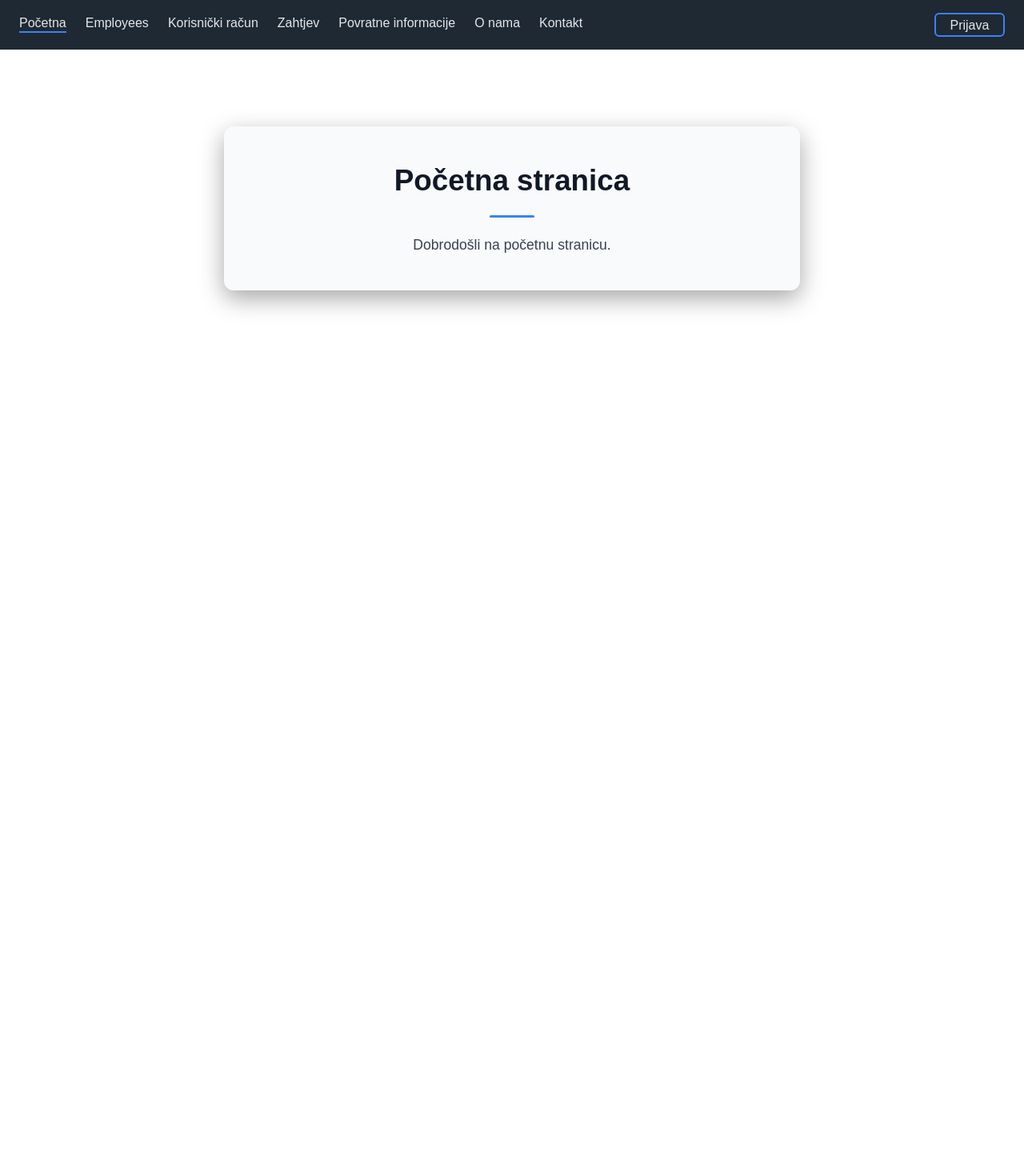
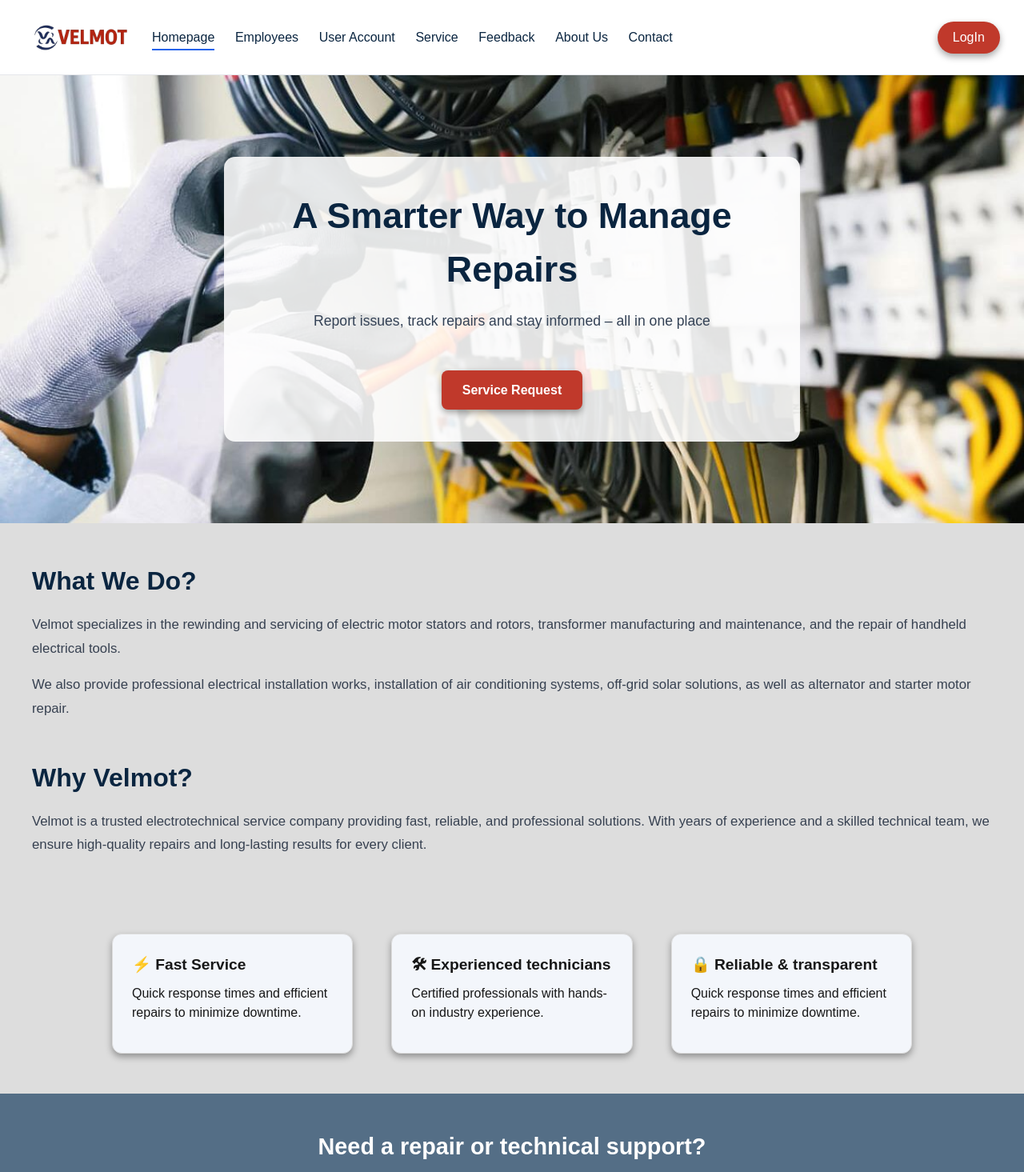
Before and after one commit to martavukovic/Velmot, a Next.js app: page / in a window 1280 px wide. Shown: the top 1465 px of the page at 80% size. Before the commit the page ends 800 px from the top, so only its background shows below. Built offline with nearby package versions, Linux system fonts and the light colour scheme.

Commit message:
Creating homepage

```diff
--- /dev/null
+++ b/src/app/Home.module.css
@@ -0,0 +1,270 @@
+/* pages.css */
+
+/* wrapper – centriran */
+.page {
+  max-width: 720px;
+  margin: 4rem auto;
+  padding: 2.5rem 2rem;
+  text-align: center;
+
+  background-color: #f9fafb; /* svijetla kartica */
+  border-radius: 12px;
+  box-shadow: 0 10px 30px rgba(0, 0, 0, 0.35);
+}
+
+/* naslov */
+.page h1 {
+  font-size: 2.3rem;
+  font-weight: 600;
+  margin-bottom: 1.2rem;
+  color: #111827;
+}
+
+/* underline ispod naslova */
+.page h1::after {
+  content: "";
+  display: block;
+  width: 56px;
+  height: 3px;
+  margin: 1rem auto 0;
+  background-color: #3b82f6; /* ista plava kao navbar */
+  border-radius: 2px;
+}
+
+/* tekst */
+.page p {
+  font-size: 1.1rem;
+  line-height: 1.8;
+  color: #374151;
+}
+
+/* razmak između paragrafa */
+.page p + p {
+  margin-top: 1.2rem;
+}
+
+.employeeName {
+  color: #1f2933; /* tamno plava kao navbar */
+  font-size: 2rem;
+  font-weight: 600;
+}
+
+.page ul {
+  list-style: none;
+  padding: 0;
+  margin-top: 1.5rem;
+}
+
+.page ul li {
+  margin-bottom: 0.8rem;
+}
+
+.page ul li a {
+  color: #1d4ed8; /* tamno plava */
+  font-weight: 500;
+  text-decoration: none;
+  transition: color 0.3s ease;
+}
+
+.page ul li a:hover {
+  color: #3b82f6; /* svjetlija plava na hover */
+  text-decoration: underline;
+}
+
+.home_img{
+  width: 100vw;
+  height: 100%;
+}
+
+.hero {
+  width: 100vw;
+  height: 65vh;
+  background-size: cover;
+  background-position: center;
+  display: flex;
+  align-items: center;
+  justify-content: center;
+}
+
+.heroOverlay {
+  background: rgba(255, 255, 255, 0.88);
+  padding: 2.5rem;
+  max-width: 720px;
+  border-radius: 14px;
+  color: #0a2540;
+
+  display: flex;
+  flex-direction: column;
+  align-items: center;   /* 🔑 centriranje */
+  text-align: center;    /* 🔑 tekst u sredinu */
+}
+
+
+/* OVDJE MORAŠ BITI EKSPLICITAN */
+.heroOverlay h1 {
+  font-size: 2.6rem;
+  font-weight: 700;
+  color: #0a2540; /* override global foreground */
+  margin-bottom: 1rem;
+}
+
+.heroOverlay p {
+  font-size: 1.1rem;
+  color: #334155;
+  line-height: 1.6;
+  margin-bottom: 1.5rem;
+}
+
+.heroOverlay button {
+  background: #c0392b;
+  color: #ffffff;
+  padding: 0.8rem 1.6rem;
+  border-radius: 8px;
+  font-weight: 600;
+  cursor: pointer;
+  margin-top: 1.5rem;
+  box-shadow: 0 4px 8px rgba(0, 0, 0, 0.35);
+}
+
+
+/* MAIN */
+.container {
+  max-width: 100%;
+  margin: auto;
+  padding: 3rem 2.5rem;
+  background-color: #ddd;
+}
+
+.container section {
+  margin-bottom: 3rem;
+  color: #0a2540;
+}
+
+.container h2 {
+  font-size: 2rem;
+  font-weight: 700;
+  color: #0a2540;
+  margin-bottom: 1rem;
+}
+
+.container p {
+  font-size: 1.05rem;
+  line-height: 1.75;
+  color: #374151;
+}
+
+.container p + p {
+  margin-top: 1rem;
+}
+
+/* CARDS */
+.cards {
+  display: grid;
+  gap: 3rem;
+  box-shadow: 1;
+  max-width: 1000px;
+  align-items: flex-end;
+  margin-bottom: 50px;
+}
+
+.card {
+  background: #f3f6fb;
+  padding: 1.5rem;
+  border-radius: 12px;
+  border: 1px solid #ddd;
+  box-shadow: 0 4px 8px rgba(0, 0, 0, 0.35);
+  height: 150px;
+}
+
+.cards h3 {
+  font-size: 1.2rem;
+  font-weight: 600;
+  margin-bottom: 10px;
+}
+
+.allcards {
+  background-color: #ddd;
+  display: grid;
+  justify-content: space-evenly;
+}
+
+/* CTA */
+.cta {
+  background: #546e86;
+  color: white;
+  padding: 2.5rem;
+  display: flex;              /* 🔑 */
+  flex-direction: column;     /* 🔑 */
+  align-items: center;        /* 🔑 */
+  text-align: center;
+}
+
+.cta h2 {
+  font-size: 1.8rem;
+  font-weight: 600;
+  margin: 5px;
+}
+
+.cta p {
+  font-size: 1.2rem;
+}
+
+.cta button {
+  font-size: 1.2rem;
+  margin-top: 2rem;
+  background: #c0392b;
+  color: white;
+  border: none;
+  padding: 0.8rem 1.5rem;
+  border-radius: 6px;
+  cursor: pointer;
+  box-shadow: 0 4px 8px rgba(0, 0, 0, 0.35);
+  justify-items: center;
+}
+
+/* FOOTER */
+.footer {
+  padding: 3rem 1.5rem;
+  text-align: center;
+  background: #f9fbfd;
+}
+
+.footer span {
+  display: block;
+  margin-top: 2rem;
+  color: #777;
+}
+
+.footer h3 {
+  font-size: 1.3rem;
+  font-weight: 600;
+  margin-bottom: 10px;
+}
+
+/* DESKTOP */
+@media (min-width: 768px) {
+  .hero {
+    height: 70vh;
+  }
+
+  .cards {
+    grid-template-columns: repeat(3, 1fr);
+  }
+
+  .heroOverlay h1 {
+    font-size: 2.8rem;
+  }
+}
+
+@media (max-width: 768px) {
+  .cards {
+    max-width: 320px;      /* 🔑 uža grupa kartica */
+    margin: 0 auto 50px;   /* centriraj */
+    gap: 1.5rem;
+  }
+
+  .card {
+    height: auto;          /* da se ne reže tekst */
+    padding: 1.2rem;
+  }
+}
--- a/src/app/components/navbar/navbar.jsx
+++ b/src/app/components/navbar/navbar.jsx
@@ -1,73 +1,76 @@
 "use client";
 
+import { useState } from "react";
 import Link from "next/link";
 import { usePathname } from "next/navigation";
 import styles from "./navbar.module.css";
+import Image from "next/image";
+
 
 export default function Navbar() {
   const pathname = usePathname();
+  const [open, setOpen] = useState(false);
 
   const isActive = (href) => pathname === href;
 
-  return (
-    <nav className={styles.navbar}>
-      <Link
-        href="/"
-        className={isActive("/") ? styles.active : ""}
-      >
-        Početna
-      </Link>
+  const NavLinks = ({ mobile = false }) => (
+    <>
+      <Link href="/" className={isActive("/") ? styles.active : ""}>Homepage</Link>
+      <Link href="/employees" className={isActive("/employees") ? styles.active : ""}>Employees</Link>
+      <Link href="/useraccount" className={isActive("/useraccount") ? styles.active : ""}>User Account</Link>
+      <Link href="/servicerequest" className={isActive("/servicerequest") ? styles.active : ""}>Service</Link>
+      <Link href="/feedback" className={isActive("/feedback") ? styles.active : ""}>Feedback</Link>
+      <Link href="/about" className={isActive("/about") ? styles.active : ""}>About Us</Link>
+      <Link href="/contact" className={isActive("/contact") ? styles.active : ""}>Contact</Link>
 
       <Link
-        href="/employees"
-        className={isActive("/employees") ? styles.active : ""}
+        href="/signin"
+        className={`${styles.signin} ${
+          isActive("/signin") ? styles.activeButton : ""
+        }`}
       >
-        Employees
+        LogIn
       </Link>
+    </>
+  );
 
-      <Link
-        href="/useraccount"
-        className={isActive("/useraccount") ? styles.active : ""}
-      >
-        Korisnički račun
-      </Link>
+  return (
+    <header className={styles.navbar}>
+      <div className={styles.inner}>
+        <div className={styles.logo}>
+          <Image
+            src="/images/Velmot_logo.png"
+            alt="Velmot logo"
+            width={140}
+            height={40}
+            priority
+          />
+        </div>
 
-      <Link
-        href="/servicerequest"
-        className={isActive("/servicerequest") ? styles.active : ""}
-      >
-        Zahtjev
-      </Link>
 
-      <Link
-        href="/feedback"
-        className={isActive("/feedback") ? styles.active : ""}
-      >
-        Povratne informacije
-      </Link>
+        {/* DESKTOP */}
+        <nav className={styles.links}>
+          <NavLinks />
+        </nav>
 
-      <Link
-        href="/about"
-        className={isActive("/about") ? styles.active : ""}
-      >
-        O nama
-      </Link>
+        {/* HAMBURGER */}
+        <button
+          className={styles.hamburger}
+          onClick={() => setOpen(!open)}
+          aria-label="Toggle menu"
+        >
+          <span />
+          <span />
+          <span />
+        </button>
+      </div>
 
-      <Link
-        href="/contact"
-        className={isActive("/contact") ? styles.active : ""}
-      >
-        Kontakt
-      </Link>
-
-      <Link
-      href="/signin"
-      className={`${styles.signin} ${
-      isActive("/signin") ? styles.activeButton : ""}`}
-      >
-        Prijava
-      </Link>
-
-    </nav>
+      {/* MOBILE MENU */}
+      {open && (
+        <div className={styles.mobileMenu}>
+          <NavLinks mobile />
+        </div>
+      )}
+    </header>
   );
 }
--- a/src/app/components/navbar/navbar.module.css
+++ b/src/app/components/navbar/navbar.module.css
@@ -1,66 +1,116 @@
 .navbar {
-  display: flex;
-  align-items: center; /* svi u istoj liniji */
-  gap: 1.5rem;
-  background-color: #1f2933;
-  padding: 1rem 1.5rem;
+  background: #ffffff;
+  border-bottom: 1px solid #e5e7eb;
+  position: sticky;
+  top: 0;
+  z-index: 100;
 }
 
-/* SVI LINKOVI */
-.navbar a {
-  color: #e5e7eb;
+.inner {
+  padding: 0;
+  display: flex;
+  align-items: center;
+  justify-content: space-between;
+  margin: 0 30px;
+}
+
+
+/* LOGO */
+.logo {
+  font-size: 1.6rem;
+  font-weight: 700;
+  color: #0a2540;
+}
+
+/* LINKS */
+.links {
+  display: flex;
+  align-items: center;
+  gap: 1.6rem;
+  justify-content: flex-start;
+  margin-left: 20px;
+
+  flex: 1; /* 🔑 OVO FALI */
+}
+
+
+.links a {
   text-decoration: none;
+  color: #0a2540;
   font-weight: 500;
   position: relative;
-  padding-bottom: 4px;
-  line-height: 1;
 }
 
-/* hover */
-.navbar a:hover {
-  color: white;
+.active {
+  color: #2563eb;
 }
 
-/* ACTIVE LINK */
-.active {
-  color: #ffffff;
-  font-weight: 600;
-}
-
-/* linija ispod aktivnog linka */
 .active::after {
   content: "";
   position: absolute;
   left: 0;
-  bottom: 0;
+  bottom: -4px;
   width: 100%;
   height: 2px;
-  background-color: #3b82f6;
+  background: #2563eb;
 }
 
-/* ===== PRIJAVA / ODJAVA GUMB ===== */
+/* SIGN IN BUTTON */
 .signin {
-  margin-left: auto; /* gurne desno */
-  display: flex;
-  align-items: center;
-  padding: 0.35rem 1.1rem;
-  border: 2px solid #3b82f6;
-  border-radius: 6px;
+  margin-left: auto; /* 🔑 gura SAMO login skroz desno */
+  padding: 0.5rem 1.2rem;
+  border-radius: 999px;
+  background: #c0392b;
+  color: white !important;
   font-weight: 600;
-  color: #3b82f6;
-  background-color: transparent;
-  line-height: 1;
-  cursor: pointer;
-  transition: background-color 0.2s ease, color 0.2s ease;
+  text-decoration: none;
+  box-shadow: 0 4px 8px rgba(0, 0, 0, 0.35);
 }
 
-/* hover samo za gumb */
-.signin:hover {
-  background-color: #3b82f6;
-  color: #ffffff;
+
+.activeButton {
+  box-shadow: 0 0 0 2px rgba(192, 57, 43, 0.4);
 }
 
-/* makni underline ispod gumba */
-.signin::after {
+/* HAMBURGER */
+.hamburger {
   display: none;
+  flex-direction: column;
+  gap: 5px;
+  background: none;
+  border: none;
+  cursor: pointer;
 }
+
+.hamburger span {
+  width: 24px;
+  height: 3px;
+  background: #0a2540;
+  border-radius: 2px;
+}
+
+/* MOBILE MENU */
+.mobileMenu {
+  display: flex;
+  flex-direction: column;
+  gap: 1.2rem;
+  padding: 1.5rem;
+  background: white;
+  border-top: 1px solid #e5e7eb;
+}
+
+.mobileMenu a {
+  font-size: 1.1rem;
+  color: #0a2540;
+}
+
+/* RESPONSIVE */
+@media (max-width: 768px) {
+  .links {
+    display: none;
+  }
+
+  .hamburger {
+    display: flex;
+  }
+}
--- a/src/app/employees/[id]/page.jsx
+++ b/src/app/employees/[id]/page.jsx
@@ -1,5 +1,5 @@
 "use client";
-import "../../pages.css";
+import "../../Home.module.css";
 import { useParams } from "next/navigation";
 import { useEffect, useState } from "react";
 
--- a/src/app/globals.css
+++ b/src/app/globals.css
@@ -12,15 +12,15 @@
   --font-mono: var(--font-geist-mono);
 }
 
-@media (prefers-color-scheme: dark) {
+/*@media (prefers-color-scheme: dark) {
   :root {
     --background: #0a0a0a;
     --foreground: #ededed;
   }
-}
+}*/
 
 main {
-  padding: 2rem;
+  /* padding: 2rem; */
 }
 
 
--- a/src/app/layout.jsx
+++ b/src/app/layout.jsx
@@ -1,5 +1,5 @@
 import Navbar from "./components/navbar/navbar";
-import "./pages.css"
+import "./Home.module.css"
 import "./globals.css";
 
 export default function RootLayout({ children }) {
--- a/src/app/page.jsx
+++ b/src/app/page.jsx
@@ -1,8 +1,85 @@
-export default function HomePage() {
+import Image from "next/image";
+import styles from "./Home.module.css";
+
+export default function Home() {
   return (
-    <div className="page">
-      <h1>Početna stranica</h1>
-      <p>Dobrodošli na početnu stranicu.</p>
-    </div>
+    <>
+      {/* HERO SECTION */}
+      <section
+        className={styles.hero}
+        style={{ backgroundImage: "url('/images/homepage.jpg')" }}
+      >
+        <div className={styles.heroOverlay}>
+          <h1>A Smarter Way to Manage Repairs</h1>
+          <p>
+            Report issues, track repairs and stay informed – all in one place
+          </p>
+          <button>Service Request</button>
+        </div>
+      </section>
+
+      {/* CONTENT */}
+      <main className={styles.container}>
+        <section>
+          <h2>What We Do?</h2>
+          <p>
+            Velmot specializes in the rewinding and servicing of electric motor
+            stators and rotors, transformer manufacturing and maintenance, and
+            the repair of handheld electrical tools.
+          </p>
+          <p>
+            We also provide professional electrical installation works,
+            installation of air conditioning systems, off-grid solar solutions,
+            as well as alternator and starter motor repair.
+          </p>
+        </section>
+
+        <section>
+          <h2>Why Velmot?</h2>
+          <p>
+            Velmot is a trusted electrotechnical service company providing fast,
+            reliable, and professional solutions. With years of experience and
+            a skilled technical team, we ensure high-quality repairs and
+            long-lasting results for every client.
+          </p>
+        </section>
+      </main>
+
+        {/* CARDS */}
+        <div className={styles.allcards}>
+          <section className={styles.cards}>
+            <div className={styles.card}>
+              <h3>⚡ Fast Service</h3>
+              <p>Quick response times and efficient repairs to minimize downtime.</p>
+            </div>
+
+            <div className={styles.card}>
+              <h3>🛠 Experienced technicians</h3>
+              <p>Certified professionals with hands-on industry experience.</p>
+            </div>
+
+            <div className={styles.card}>
+              <h3>🔒 Reliable & transparent</h3>
+              <p>Quick response times and efficient repairs to minimize downtime.</p>
+            </div>
+          </section>
+        </div>
+
+      {/* CTA */}
+      <section className={styles.cta}>
+        <h2>Need a repair or technical support?</h2>
+        <p>Submit a service request and our team will get back to you quickly.</p>
+        <button>Request a Service</button>
+      </section>
+
+      {/* FOOTER */}
+      <footer className={styles.footer}>
+        <h3>Contact info:</h3>
+        <p>Address: Put Piketa 8b, Sinj, Croatia</p>
+        <p>Phone: +385 95 9400 094</p>
+        <p>Email: velmot@net.hr</p>
+        <span>© 2026 Velmot – All rights reserved</span>
+      </footer>
+    </>
   );
 }
--- a/src/app/pages.css
+++ /dev/null
@@ -1,72 +0,0 @@
-/* pages.css */
-
-/* wrapper – centriran */
-.page {
-  max-width: 720px;
-  margin: 4rem auto;
-  padding: 2.5rem 2rem;
-  text-align: center;
-
-  background-color: #f9fafb; /* svijetla kartica */
-  border-radius: 12px;
-  box-shadow: 0 10px 30px rgba(0, 0, 0, 0.35);
-}
-
-/* naslov */
-.page h1 {
-  font-size: 2.3rem;
-  font-weight: 600;
-  margin-bottom: 1.2rem;
-  color: #111827;
-}
-
-/* underline ispod naslova */
-.page h1::after {
-  content: "";
-  display: block;
-  width: 56px;
-  height: 3px;
-  margin: 1rem auto 0;
-  background-color: #3b82f6; /* ista plava kao navbar */
-  border-radius: 2px;
-}
-
-/* tekst */
-.page p {
-  font-size: 1.1rem;
-  line-height: 1.8;
-  color: #374151;
-}
-
-/* razmak između paragrafa */
-.page p + p {
-  margin-top: 1.2rem;
-}
-
-.employeeName {
-  color: #1f2933; /* tamno plava kao navbar */
-  font-size: 2rem;
-  font-weight: 600;
-}
-
-.page ul {
-  list-style: none;
-  padding: 0;
-  margin-top: 1.5rem;
-}
-
-.page ul li {
-  margin-bottom: 0.8rem;
-}
-
-.page ul li a {
-  color: #1d4ed8; /* tamno plava */
-  font-weight: 500;
-  text-decoration: none;
-  transition: color 0.3s ease;
-}
-
-.page ul li a:hover {
-  color: #3b82f6; /* svjetlija plava na hover */
-  text-decoration: underline;
-}
```
Also changed, not shown: public/images/Velmot_logo.png (added), public/images/homepage.jpg (added).
